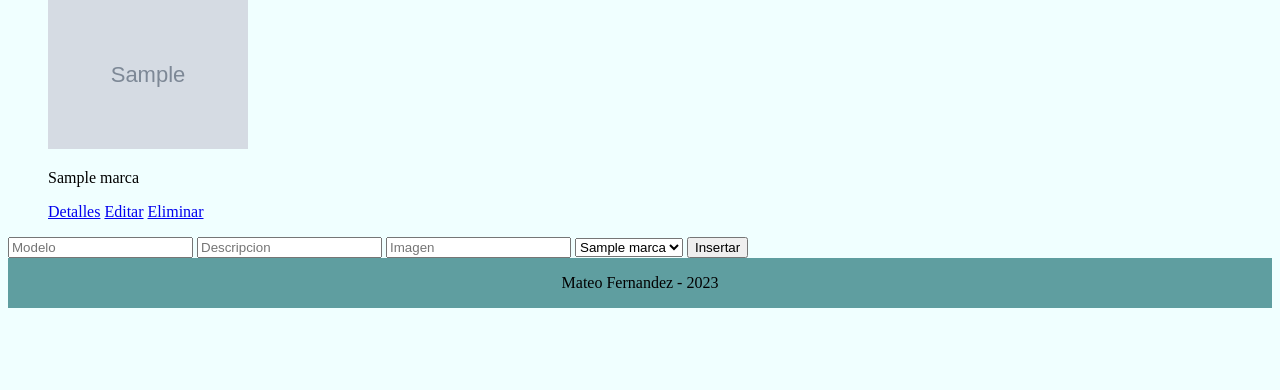
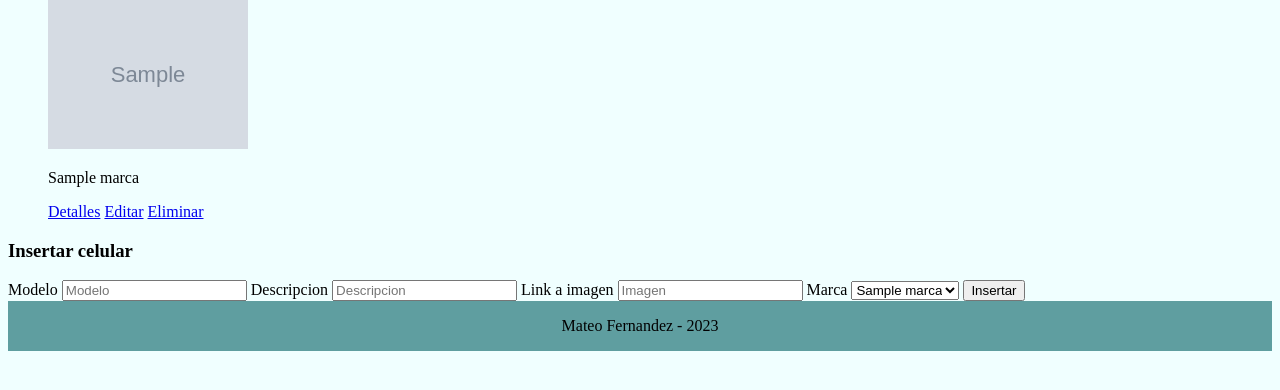
Before and after one commit to mateoymichis/tpe-web2, a PHP site: page /index.php in a window 1280 px wide. Shown: the part 226-616 px from the top of the page. Run offline with PHP 8.4, Linux system fonts and the light colour scheme; tables that the repository leaves empty or names only in its code hold one stand-in row (values such as "Sample post"); grey boxes marked "Sample" are stand-in pictures.

Commit message:
Editar y eliminar en marcas

```diff
--- a/templates/formCelular.tpl
+++ b/templates/formCelular.tpl
@@ -1,7 +1,12 @@
+<h3>Insertar celular</h3>
 <form action="celulares/insertar" method="post">
+    <label for="modelo">Modelo</label>
     <input type="text" name="modelo" placeholder="Modelo">
+    <label for="descripcion">Descripcion</label>
     <input type="text" name="descripcion" placeholder="Descripcion">
+    <label for="imagen">Link a imagen</label>
     <input type="text" name="imagen"  placeholder="Imagen">
+    <label for="marca_id">Marca</label>
     <select name="marca_id">
     {foreach $marcas as $marca}
         <option value="{$marca->id_marca}">
--- a/templates/formEditCelular.tpl
+++ b/templates/formEditCelular.tpl
@@ -1,8 +1,13 @@
 {include 'templates/header.tpl'}
+<h3>Editar celular</h3>
 <form action="{$base}celulares/editar/{$id}" method="post">
+    <label for="modelo">Modelo</label>
     <input type="text" name="modelo" value="{$celular->modelo}">
+    <label for="descripcion">Descripcion</label>
     <input type="text" name="descripcion" value="{$celular->descripcion}">
+    <label for="imagen">Link a imagen</label>
     <input type="text" name="imagen" value="{$celular->imagen}">
+    <label for="marca_id">Marca</label>
     <select name="marca_id">
     {foreach $marcas as $marca}
         <option value="{$marca->id_marca}"
--- a/templates/formEditMarca.tpl
+++ b/templates/formEditMarca.tpl
@@ -1,6 +1,9 @@
 {include 'templates/header.tpl'}
+<h3>Editar marca</h3>
 <form action="{$base}marcas/editar/{$id}" method="post">
+    <label for="nombre">Marca</label>
     <input type="text" name="nombre" value="{$marca->nombre}">
+    <label for="nombre">CUIT</label>
     <input type="number" name="cuit" value="{$marca->cuit}">
     <input type="submit" value="Editar">
 </form>
--- a/templates/marcasView.tpl
+++ b/templates/marcasView.tpl
@@ -8,6 +8,8 @@
         <p>{$marca->nombre}</p>
         <p>{$marca->cuit}</p>
         <p><a href="{BASE_URL}celulares/marca/{$marca->id_marca}">Ver celulares de {$marca->nombre}</a></p>
+        <a href="{BASE_URL}marcas/form-editar/{$marca->id_marca}">Editar</a>
+        <a href="{BASE_URL}marcas/borrar/{$marca->id_marca}">Eliminar</a>
         </li>
     {/foreach}
 </div>
```
